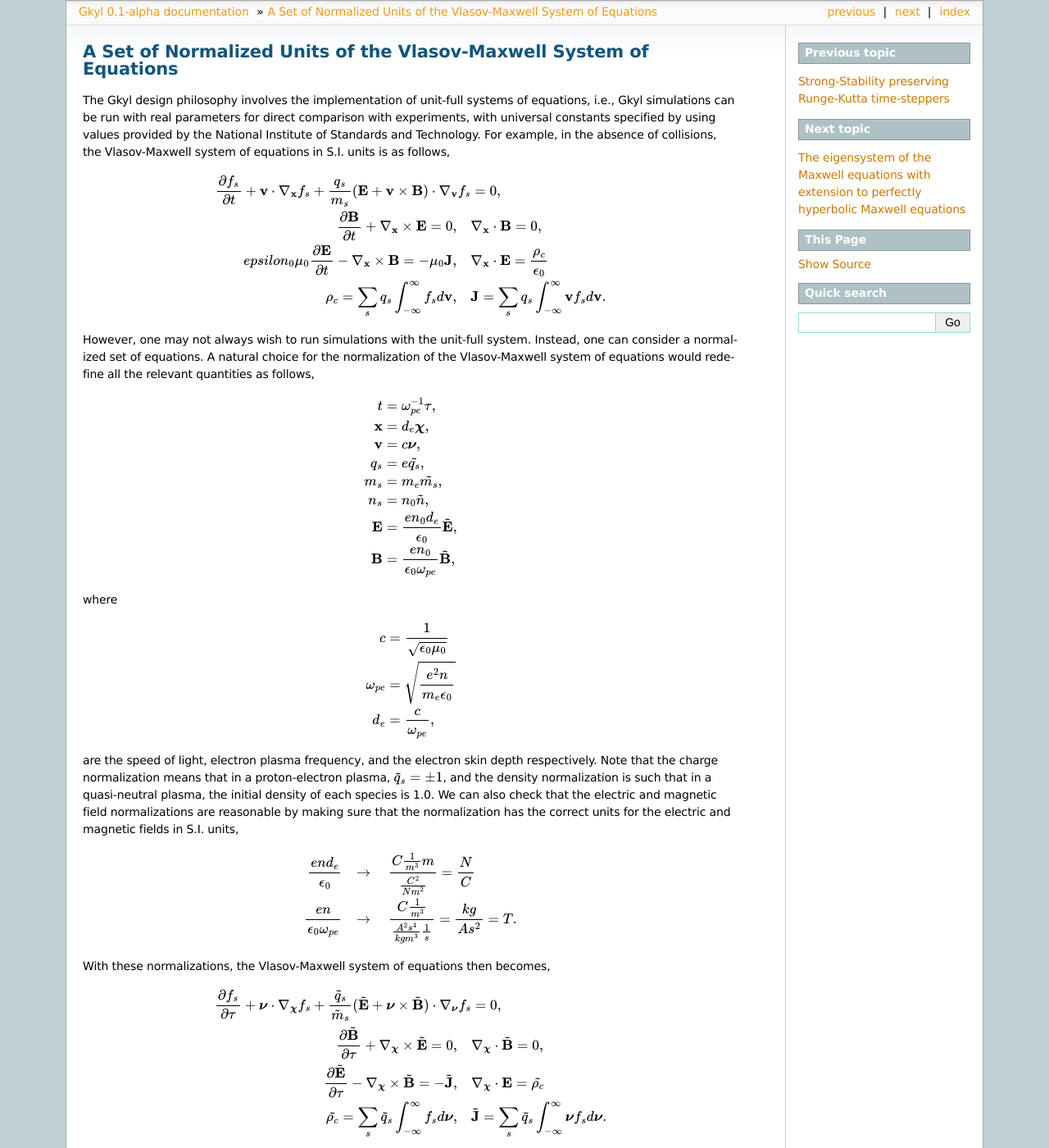
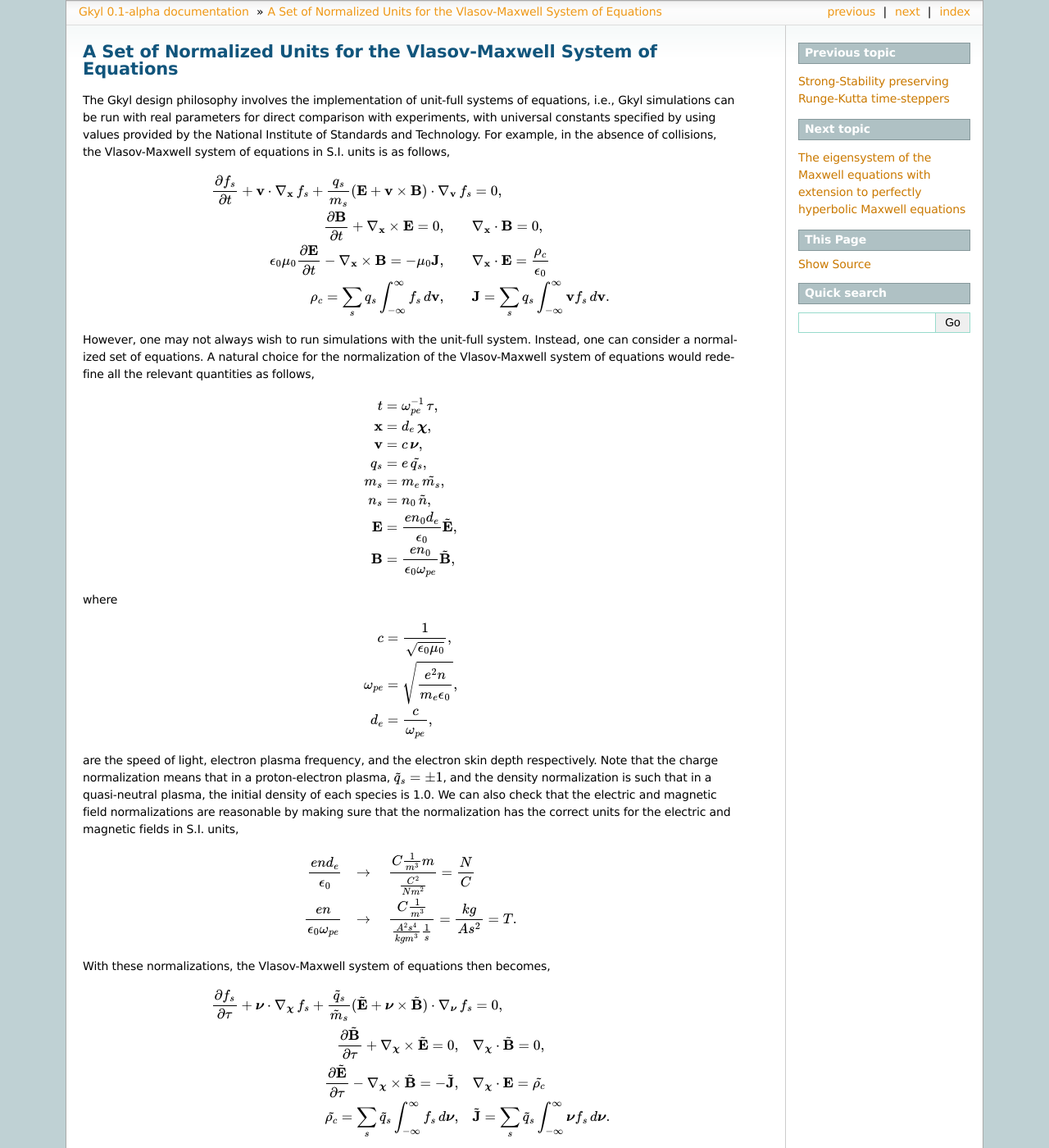
Before and after one commit to ammarhakim/gkyl-doc, a Sphinx documentation site: the page built from source/dev/vlasov-normalizations.rst, in a window 1280 px wide and 1400 px high. Shown: the whole window at 82% size. Built offline with Sphinx 7.4.7, drawn with Linux system fonts in a browser that asks for light colours; some of the changed text lies outside the part shown.

Commit message:
Small modifications to normalization notes

```diff
--- a/source/dev/vlasov-normalizations.rst
+++ b/source/dev/vlasov-normalizations.rst
@@ -1,25 +1,25 @@
-A Set of Normalized Units of the Vlasov-Maxwell System of Equations
+A Set of Normalized Units for the Vlasov-Maxwell System of Equations
 +++++++++++++++++++++++++++++++++++++++++++++++++++++
 
 The Gkyl design philosophy involves the implementation of unit-full systems of equations, i.e., Gkyl simulations can be run with real parameters for direct comparison with experiments, with universal constants specified by using values provided by the National Institute of Standards and Technology. For example, in the absence of collisions, the Vlasov-Maxwell system of equations in S.I. units is as follows,
 
 .. math::
 
-   \frac{\partial f_s}{\partial t} + \mathbf{v} \cdot \nabla_{\mathbf{x}} f_s + \frac{q_s}{m_s} (\mathbf{E} + \mathbf{v} \times \mathbf{B}) \cdot \nabla_{\mathbf{v}} f_s &= 0, \\
-   \frac{\partial \mathbf{B}}{\partial t} + \nabla_{\mathbf{x}} \times \mathbf{E} = 0, \quad & \nabla_{\mathbf{x}} \cdot \mathbf{B} = 0, \\
-   epsilon_0\mu_0\frac{\partial \mathbf{E}}{\partial t} - \nabla_{\mathbf{x}} \times \mathbf{B} = -\mu_0 \mathbf{J}, \quad &  \nabla_{\mathbf{x}} \cdot \mathbf{E} = \frac{\rho_c}{\epsilon_0} \\
-   \rho_c = \sum_s q_s \int_{-\infty}^{\infty} f_s d\mathbf{v}, \quad & \mathbf{J} = \sum_s q_s \int_{-\infty}^{\infty} \mathbf{v} f_s d\mathbf{v}.
+   \frac{\partial f_s}{\partial t} + \mathbf{v} \cdot \nabla_{\mathbf{x}} \thinspace f_s + \frac{q_s}{m_s} (\mathbf{E} + \mathbf{v} \times \mathbf{B}) \cdot \nabla_{\mathbf{v}} \thinspace f_s &= 0, \\
+   \frac{\partial \mathbf{B}}{\partial t} + \nabla_{\mathbf{x}} \times \mathbf{E} = 0, \qquad & \nabla_{\mathbf{x}} \cdot \mathbf{B} = 0, \\
+   \epsilon_0\mu_0\frac{\partial \mathbf{E}}{\partial t} - \nabla_{\mathbf{x}} \times \mathbf{B} = -\mu_0 \mathbf{J}, \qquad &  \nabla_{\mathbf{x}} \cdot \mathbf{E} = \frac{\rho_c}{\epsilon_0} \\
+   \rho_c = \sum_s q_s \int_{-\infty}^{\infty} f_s \thinspace d\mathbf{v}, \qquad & \mathbf{J} = \sum_s q_s \int_{-\infty}^{\infty} \mathbf{v} f_s \thinspace d\mathbf{v}.
 
 However, one may not always wish to run simulations with the unit-full system. Instead, one can consider a normalized set of equations. A natural choice for the normalization of the Vlasov-Maxwell system of equations would redefine all the relevant quantities as follows,
 
 .. math::
 
-   t & = \omega_{pe}^{-1} \tau, \\
-   \mathbf{x} & = d_e \boldsymbol \chi, \\
-   \mathbf{v} & = c \boldsymbol \nu, \\
-   q_s & = e \tilde{q_s}, \\
-   m_s & = m_e \tilde{m_s}, \\
-   n_s & = n_0 \tilde{n}, \\
+   t & = \omega_{pe}^{-1} \thinspace \tau, \\
+   \mathbf{x} & = d_e \thinspace \boldsymbol \chi, \\
+   \mathbf{v} & = c \thinspace \boldsymbol \nu, \\
+   q_s & = e \thinspace \tilde{q_s}, \\
+   m_s & = m_e \thinspace \tilde{m_s}, \\
+   n_s & = n_0 \thinspace \tilde{n}, \\
    \mathbf{E} & = \frac{e n_0 d_e}{\epsilon_0} \tilde{\mathbf{E}}, \\
    \mathbf{B} & = \frac{e n_0}{\epsilon_0 \omega_{pe}} \tilde{\mathbf{B}},
 
@@ -27,8 +27,8 @@
 
 .. math::
 
-   c & = \frac{1}{\sqrt{\epsilon_0 \mu_0}} \\
-   \omega_{pe} & = \sqrt{\frac{e^2 n}{m_e \epsilon_0}} \\
+   c & = \frac{1}{\sqrt{\epsilon_0 \mu_0}}, \\
+   \omega_{pe} & = \sqrt{\frac{e^2 n}{m_e \epsilon_0}}, \\
    d_e & = \frac{c}{\omega_{pe}},
 
 are the speed of light, electron plasma frequency, and the electron skin depth respectively. Note that the charge normalization means that in a proton-electron plasma, :math:`\tilde{q}_s = \pm 1`, and the density normalization is such that in a quasi-neutral plasma, the initial density of each species is 1.0. We can also check that the electric and magnetic field normalizations are reasonable by making sure that the normalization has the correct units for the electric and magnetic fields in S.I. units,
@@ -42,7 +42,7 @@
 
 .. math::
 
-   \frac{\partial f_s}{\partial \tau} + \boldsymbol \nu \cdot \nabla_{\boldsymbol \chi} f_s + \frac{\tilde{q}_s}{\tilde{m}_s} (\tilde{\mathbf{E}} + \boldsymbol \nu \times \tilde{\mathbf{B}}) \cdot \nabla_{\boldsymbol \nu} f_s &= 0, \\
+   \frac{\partial f_s}{\partial \tau} + \boldsymbol \nu \cdot \nabla_{\boldsymbol \chi} \thinspace f_s + \frac{\tilde{q}_s}{\tilde{m}_s} (\tilde{\mathbf{E}} + \boldsymbol \nu \times \tilde{\mathbf{B}}) \cdot \nabla_{\boldsymbol \nu} \thinspace f_s &= 0, \\
    \frac{\partial \tilde{\mathbf{B}}}{\partial \tau} + \nabla_{\boldsymbol \chi} \times \tilde{\mathbf{E}} = 0, \quad & \nabla_{\boldsymbol \chi} \cdot \tilde{\mathbf{B}} = 0, \\
    \frac{\partial \tilde{\mathbf{E}}}{\partial \tau} - \nabla_{\boldsymbol \chi} \times \tilde{\mathbf{B}} = -\tilde{\mathbf{J}}, \quad &  \nabla_{\boldsymbol \chi} \cdot \mathbf{E} = \tilde{\rho_c} \\
-   \tilde{\rho_c} = \sum_s \tilde{q}_s \int_{-\infty}^{\infty} f_s d\boldsymbol \nu, \quad & \tilde{\mathbf{J}} = \sum_s \tilde{q}_s \int_{-\infty}^{\infty} \boldsymbol \nu f_s d\boldsymbol \nu.
+   \tilde{\rho_c} = \sum_s \tilde{q}_s \int_{-\infty}^{\infty} f_s \thinspace d\boldsymbol \nu, \quad & \tilde{\mathbf{J}} = \sum_s \tilde{q}_s \int_{-\infty}^{\infty} \boldsymbol \nu f_s \thinspace d\boldsymbol \nu.
```
